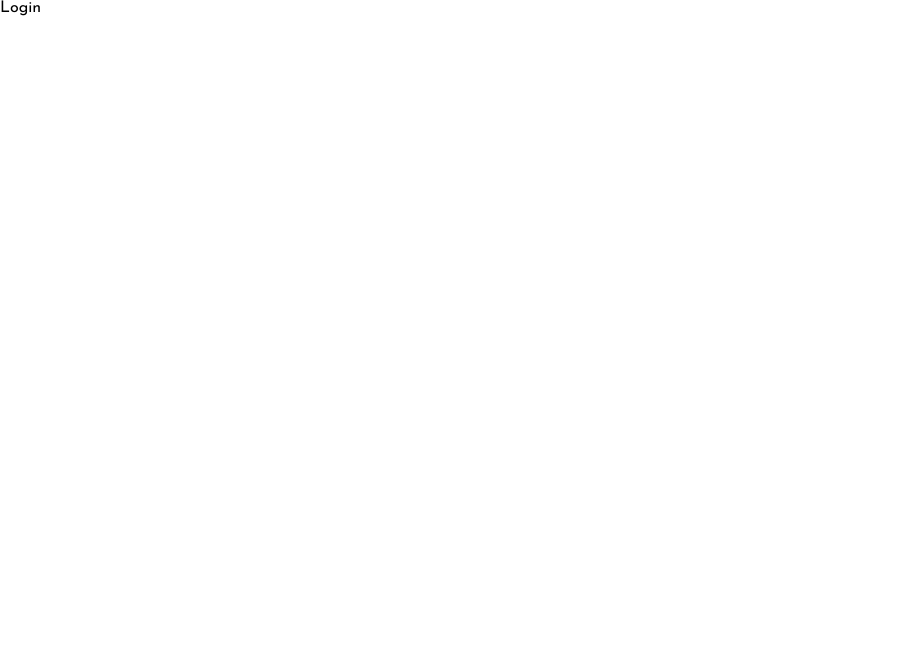
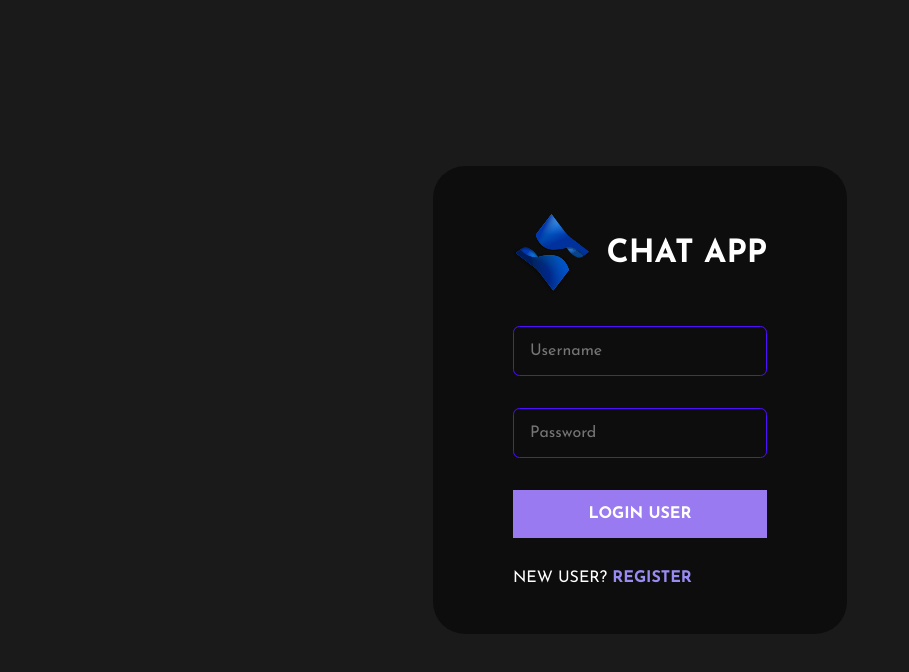
Before and after one commit to soumikroychowdhury/ChatAppMERN1105, a React (Vite) app in the folder client/: page /login in a window 1280 px wide. Shown: the top 672 px of the page, without its empty margins (0-909 px from the left). Built offline with nearby package versions, Linux system fonts and the light colour scheme.

Commit message:
login page with functions

```diff
--- a/client/src/pages/Login.jsx
+++ b/client/src/pages/Login.jsx
@@ -1,9 +1,138 @@
-import React from 'react'
-
+import React, {useState, useEffect} from 'react'
+import styled from 'styled-components'
+import {Link,useNavigate} from 'react-router-dom'
+import Logo from '../assets/logo.svg'
+import {toast,ToastContainer} from 'react-toastify'
+import 'react-toastify/dist/ReactToastify.css'
+import axios from 'axios'
+import {loginRoute} from '../utils/APIRoutes'
 function Login() {
+    const [values,setValues]=useState({
+        username:"",password:""
+    });
+    const navigate=useNavigate();
+    const toastOptions={
+        position: 'bottom-right',
+        autoClose:8000,
+        pauseOnHover:true,
+        draggable:true,
+        theme:'dark'
+    };
+    const handleValidation=()=>{
+        const {username,password}=values;
+        if(password===""||username===""){
+            toast.error("Username and Password is required",toastOptions);
+            return false;
+        }
+        return true;
+    }
+    const handleSubmit=async (event)=>{
+        event.preventDefault();
+        if(handleValidation()){
+            const {username,password}=values;
+            const {data}=await axios.post(loginRoute,{username,password});
+            if(data.status===true){
+                localStorage.setItem('chatapp-user',JSON.stringify(data.user));
+                navigate('/');
+            }
+            else{
+                toast.error(data.msg,toastOptions);
+            }
+        };
+    }
+    const handleChange=(event)=>{
+        setValues({...values,[event.target.name]:event.target.value});
+    }
   return (
-    <div>Login</div>
+    <>
+    <FormContainer>
+        <form onSubmit={(event)=>handleSubmit(event)}>
+            <div className="brand">
+                <img src={Logo} alt="Logo" />
+                <h1>Chat App</h1>
+            </div>
+            <input type="text" placeholder="Username" name="username" onChange={(e)=>handleChange(e)} min="4"/>
+            <input type="password" placeholder="Password" name="password" onChange={(e)=>handleChange(e)} min="6"/>
+            <button type="submit">Login User</button>
+            <span>New User? <Link to='/register'>Register</Link></span>
+        </form>
+    </FormContainer>
+    <ToastContainer/>
+    </>
   )
 }
 
+const FormContainer=styled.div`
+    height:100vh;
+    width:100vw;
+    display:flex;
+    flex-direction:column;
+    justify-content:center;
+    gap:1rem;
+    align-items:center;
+    background-color: #1a1a1a;
+
+    .brand{
+        display:flex;
+        align-items:center;
+        gap:1rem;
+        justify-content:center;
+
+        img{
+            height:5rem;
+        }
+
+        h1{
+            color:white;
+            text-transform: uppercase;
+        }
+    }
+
+    form{
+        display:flex;
+        flex-direction:column;
+        gap:2rem;
+        background-color: #00000080;
+        border-radius:2rem;
+        padding: 3rem 5rem;
+
+        input{
+            background-color: transparent;
+            padding: 1rem;
+            border:0.1rem solid #4e0eff;
+            border-radius:0.4rem;
+            color:white;
+            width:100%;
+            font-size:1rem;
+
+            &:focus{
+                border: 0.1rem solid #997af0;
+                outline:none;
+            }
+        }
+        button{
+            background-color: #997af0;
+            color:white;
+            padding: 1rem 2rem;
+            border:none;
+            font-weight:bold;
+            cursor:pointer;
+            font-size:1rem;
+            text-transform:uppercase;
+            transition: 0.5s ease-in-out;
+            &:hover{
+                background-color: #4e0eff;
+            }
+        }
+        span{
+            color:white;
+            text-transform:uppercase;
+            a{
+                color:rgb(153, 140, 240);
+                text-decoration:none;
+                font-weight:bold;
+            }
+        }
+    }
+`;
 export default Login
--- a/client/src/utils/APIRoutes.jsx
+++ b/client/src/utils/APIRoutes.jsx
@@ -1,2 +1,3 @@
 const host='http://localhost:5000'
 export const registerRoute=`${host}/api/auth/register`
+export const loginRoute=`${host}/api/auth/login`
```
